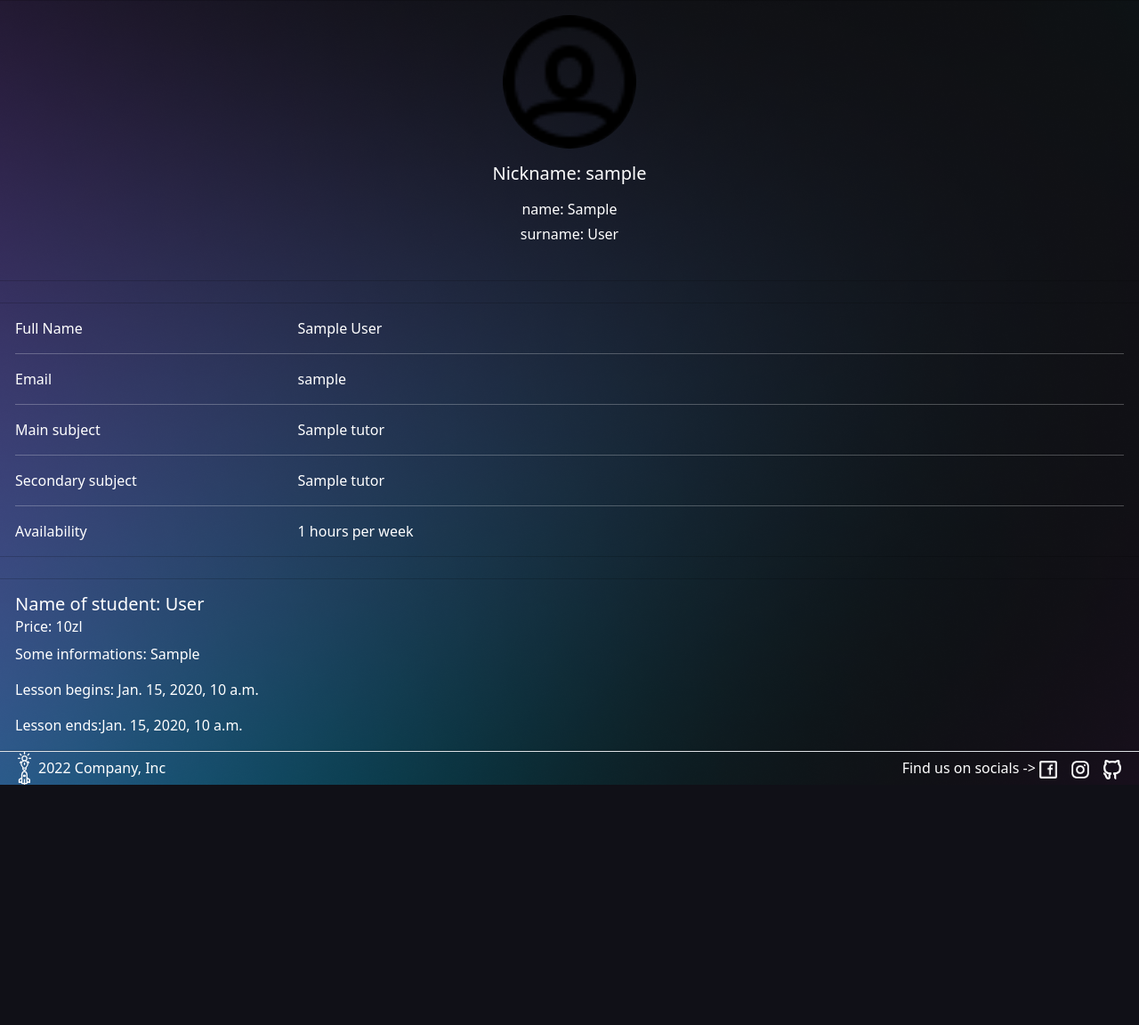
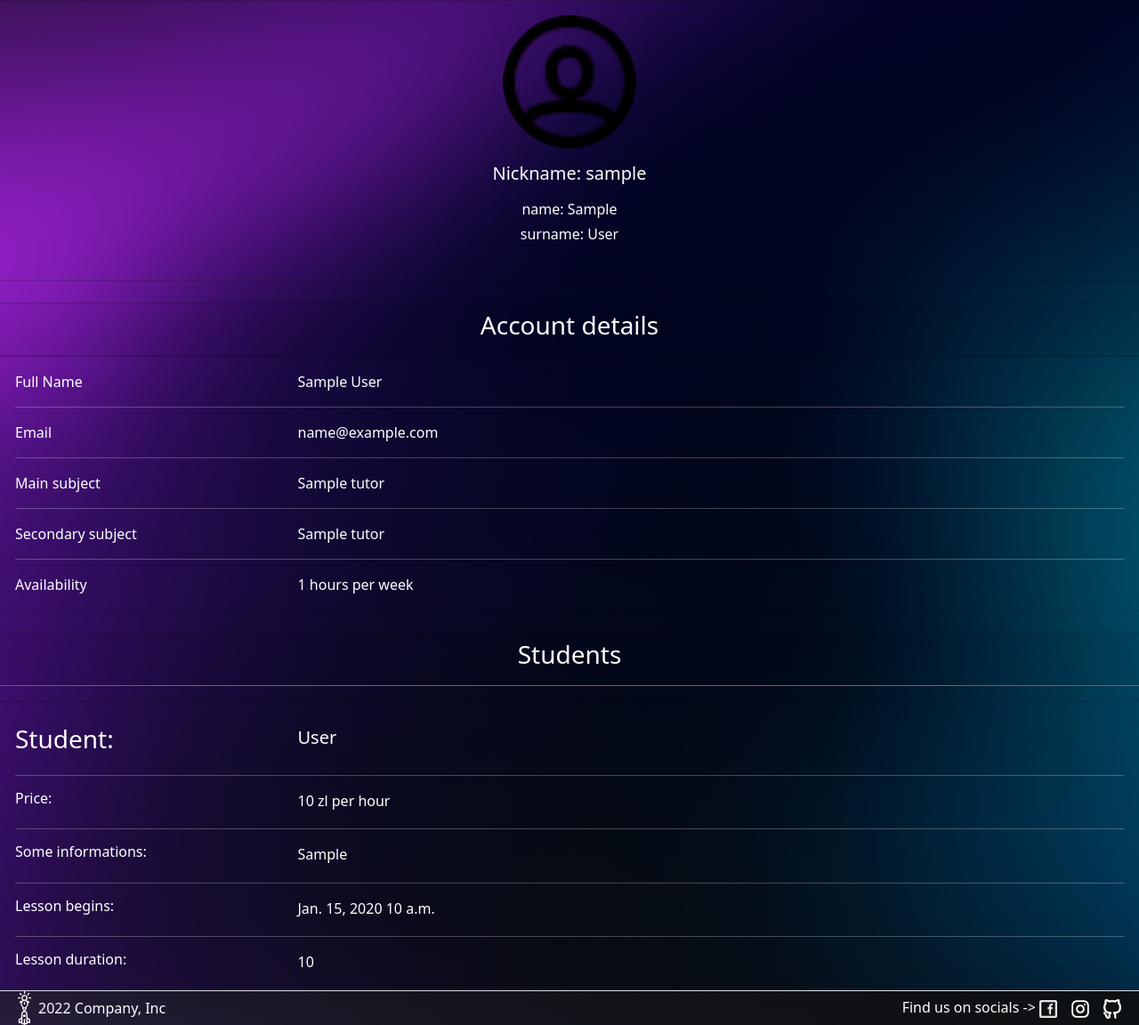
Before and after one commit to Kamil-Krawiec/Tutor-Django-App, a Django app: page /account in a window 1280 px wide. Shown: the part 90-1242 px from the top of the page at 89% size. Before the commit the page ends 972 px from the top, so only its background shows below. Run offline with Django 4.2, Linux system fonts and the light colour scheme; a user stored in the database is signed in; tables that the repository leaves empty hold one stand-in row (values such as "Sample post").

Commit message:
Account page done, changed database and Mentee model

```diff
--- a/JSProjekt/forms.py
+++ b/JSProjekt/forms.py
@@ -3,12 +3,10 @@ from .models import Mentee, Tutor
 from django.contrib.auth.forms import UserCreationForm
 from django.contrib.auth.models import User
 
-
 class SignUpForm(UserCreationForm):
     primary_subject = forms.CharField(label='Main subject you teach', required=True, max_length=200)
     secondary_subject = forms.CharField(label='Secound subject you teach', required=False, max_length=200)
     availability = forms.IntegerField(label='Working hours per week', required=False)
-
     class Meta:
         model = User
         fields = ['username','first_name', 'last_name', 'email', 'password1', 'password2','primary_subject', 'secondary_subject', 'availability']
@@ -17,4 +15,4 @@ class SignUpForm(UserCreationForm):
 class MenteeForm(forms.ModelForm):
     class Meta:
         model = Mentee
-        fields = ['name_surname', 'info', 'price', 'starting_date', 'end_date']
+        fields = ['name_surname', 'info', 'price', 'starting_date', 'starting_time','duration']
--- a/JSProjekt/models.py
+++ b/JSProjekt/models.py
@@ -1,3 +1,5 @@
+import datetime
+
 from django.db import models
 from django.contrib.auth.models import User
 from django.dispatch import receiver
@@ -20,8 +22,9 @@ class Mentee(models.Model):
     name_surname = models.CharField('Name and surname of your client',max_length=200)
     info = models.TextField('Usefull informations about client', blank=True)
     price = models.IntegerField(default=0)
-    starting_date = models.DateTimeField('When the lesson begins',help_text="%Y-%m-%d %H:%M")
-    end_date = models.DateTimeField('When the lesson ends',help_text="%Y-%m-%d %H:%M")
+    starting_date = models.DateField('Date, when the lesson begins ', default=datetime.date(1997, 10, 19))
+    starting_time = models.TimeField('Time, when the lesson begins', default=datetime.time(10,20,))
+    duration = models.IntegerField('How long does lesson last', default=1)
 
     def __str__(self):
         return self.name_surname + " -> " + self.info
--- a/templates/main/account.html
+++ b/templates/main/account.html
@@ -1,57 +1,9 @@
 {% extends 'main/base.html' %}
 {% block title %} Account details {% endblock %}
 {% load static %}
-<head>
-    <style>
-        body {
-            background: rgb(99, 39, 120)
-        }
-
-        .form-control:focus {
-            box-shadow: none;
-            border-color: #BA68C8
-        }
-
-        .profile-button {
-            background: rgb(99, 39, 120);
-            box-shadow: none;
-            border: none
-        }
-
-        .profile-button:hover {
-            background: #682773
-        }
-
-        .profile-button:focus {
-            background: #682773;
-            box-shadow: none
-        }
-
-        .profile-button:active {
-            background: #682773;
-            box-shadow: none
-        }
-
-        .back:hover {
-            color: #682773;
-            cursor: pointer
-        }
-
-        .labels {
-            font-size: 11px
-        }
-
-        .add-experience:hover {
-            background: #BA68C8;
-            color: #fff;
-            cursor: pointer;
-            border: solid 1px #BA68C8
-        }
-    </style>
-</head>
 
 {% block content %}
-    <section>
+    <section style="background-image: url('{% static 'images/Background_account.png' %}')!important;">
         <div class="row">
             <div class="card mb-4"
                  style="background:transparent!important; !important; color: white!important;">
@@ -63,6 +15,10 @@
                     <p class="text-muted mb-4" style="color: white!important;">surname: {{ user.last_name }}</p>
                 </div>
             </div>
+            <div class="card-header card text-center" style="color: white!important;">
+                <h3>Account details</h3>
+            </div>
+
             <div class="card mb-4"
                  style="background:transparent!important;color: white!important;">
                 <div class="card-body" style="color: white!important;">
@@ -81,7 +37,7 @@
                             <p class="mb-0">Email</p>
                         </div>
                         <div class="col-sm-9">
-                            <p class="text-muted mb-0" style="color: white!important;">{{ user.username }}</p>
+                            <p class="text-muted mb-0" style="color: white!important;">{{ user.email }}</p>
                         </div>
                     </div>
                     <hr>
@@ -101,7 +57,7 @@
                         </div>
                         <div class="col-sm-9">
                             <p class="text-muted mb-0"
-                               style="color: white!important;">{{ tutor.primary_subject }}</p>
+                               style="color: white!important;">{{ tutor.secondary_subject }}</p>
                         </div>
                     </div>
                     <hr>
@@ -117,23 +73,80 @@
                     </div>
                 </div>
             </div>
-            {% for mentee in mentees %}
-                <div class="card"
-                     style="width: 100%;background: transparent!important;color: white!important;">
-                    <div class="card-body">
-                        <h5 class="card-title">Name of student: {{ mentee.name_surname }}</h5>
-                        <h6 class="card-subtitle mb-2 text-muted" style="color: white!important;">
-                            Price: {{ mentee.price }}zl</h6>
-                        <p class="card-text">Some informations: {{ mentee.info }}</p>
-                        <p class="card-text" style="">Lesson begins: {{ mentee.starting_date }}</p>
-                        <p class="card-text" style="">Lesson ends:{{ mentee.end_date }}</p>
-                    </div>
-                </div>
-            {% endfor %}
 
+            <div class="card-header card text-center" style="color: white!important;">
+                <h3>Students</h3>
+            </div>
+            {% block mentees %}
+                {% for mentee in mentees %}
+                    {% if user == mentee.tutor %}
+                        <hr class="text-danger border-3 opacity-100">
+
+                        <div class="card" style="width: 100%;background: transparent!important;color: white!important;">
+                            <div class="card-body">
+
+                                <div class="row" style="margin-top: 10px">
+                                    <div class="col-sm-3">
+                                        <h3 class="card-title">Student:</h3>
+                                    </div>
+                                    <div class="col-sm-9">
+                                        <p class="text-muted mb-0"
+                                           style="color: white!important; font-size: 20px">{{ mentee.name_surname }}</p>
+                                    </div>
+
+                                </div>
+                                <hr>
+
+                                <div class="row" style="margin-top: 10px">
+                                    <div class="col-sm-3">
+                                        <h6 class="card-title">Price:</h6>
+                                    </div>
+                                    <div class="col-sm-9">
+                                        <p class="text-muted mb-0" style="color: white!important;">{{ mentee.price }} zl
+                                            per
+                                            hour </p>
+                                    </div>
+
+                                </div>
+                                <hr>
+
+                                <div class="row" style="margin-top: 10px">
+                                    <div class="col-sm-3">
+                                        <h6 class="card-title">Some informations:</h6>
+                                    </div>
+                                    <div class="col-sm-9">
+                                        <p class="text-muted mb-0" style="color: white!important;">{{ mentee.info }}</p>
+                                    </div>
+
+                                </div>
+                                <hr>
+
+                                <div class="row" style="margin-top: 10px">
+                                    <div class="col-sm-3">
+                                        <h6 class="card-title">Lesson begins:</h6>
+                                    </div>
+                                    <div class="col-sm-9">
+                                        <p class="text-muted mb-0" style="color: white!important;">
+                                            {{ mentee.starting_date }} {{ mentee.starting_time }}</p>
+                                    </div>
+                                </div>
+                                <hr>
+
+                                <div class="row" style="margin-top: 10px">
+                                    <div class="col-sm-3">
+                                        <h6 class="card-title">Lesson duration:</h6>
+                                    </div>
+                                    <div class="col-sm-9">
+                                        <p class="text-muted mb-0"
+                                           style="color: white!important;">{{ mentee.duration }}</p>
+                                    </div>
+                                </div>
+
+                            </div>
+                        </div>
+                    {% endif %}
+                {% endfor %}
+            {% endblock mentees %}
         </div>
-
     </section>
-
-
 {% endblock %}
```
Also changed, not shown: JSProjekt/settings.py (+4 -5 lines), JSProjekt/migrations/0001_initial.py, JSProjekt/migrations/0002_delete_tutorinfo.py (deleted), JSProjekt/migrations/0003_tutor.py (deleted), JSProjekt/migrations/0004_remove_tutor_email.py (deleted), JSProjekt/migrations/0005_alter_tutor_primary_subject_and_more.py (deleted), JSProjekt/migrations/0006_alter_tutor_availability.py (deleted), assets/images/Background_account.png (added).
